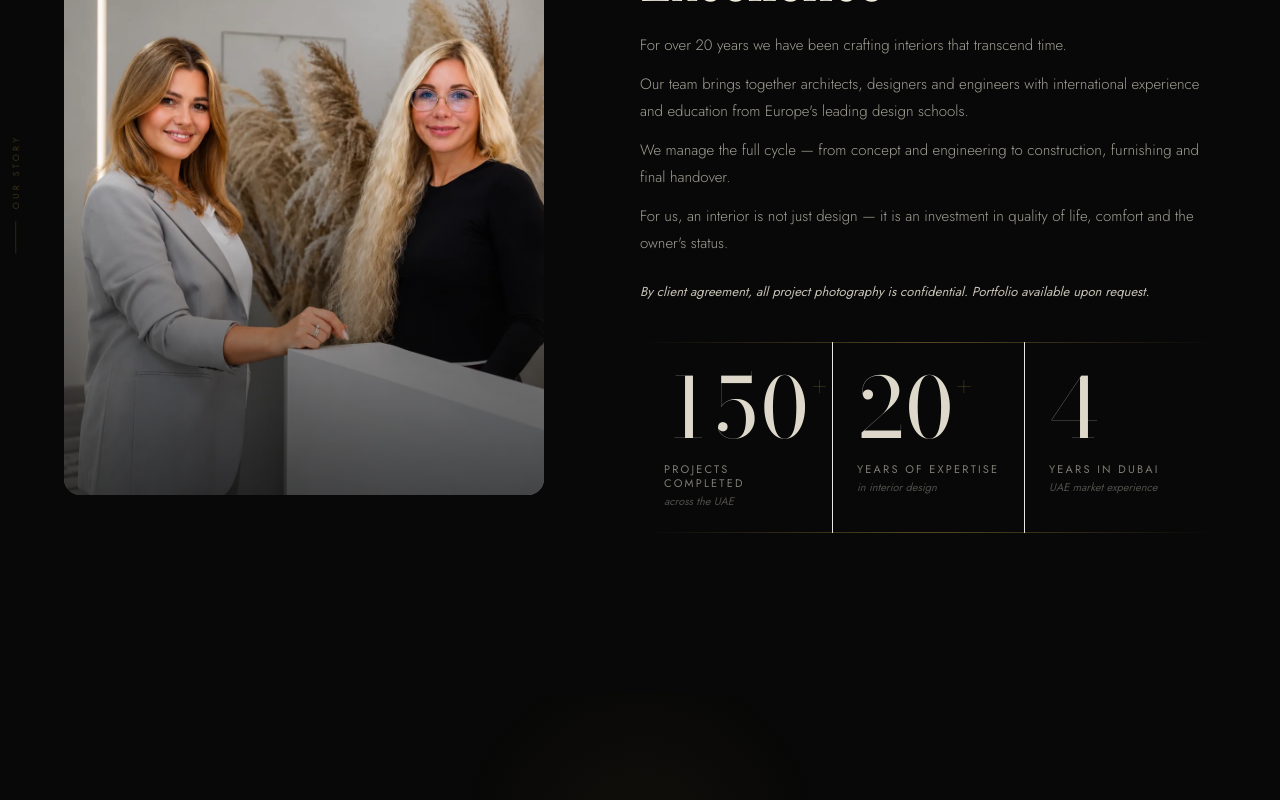
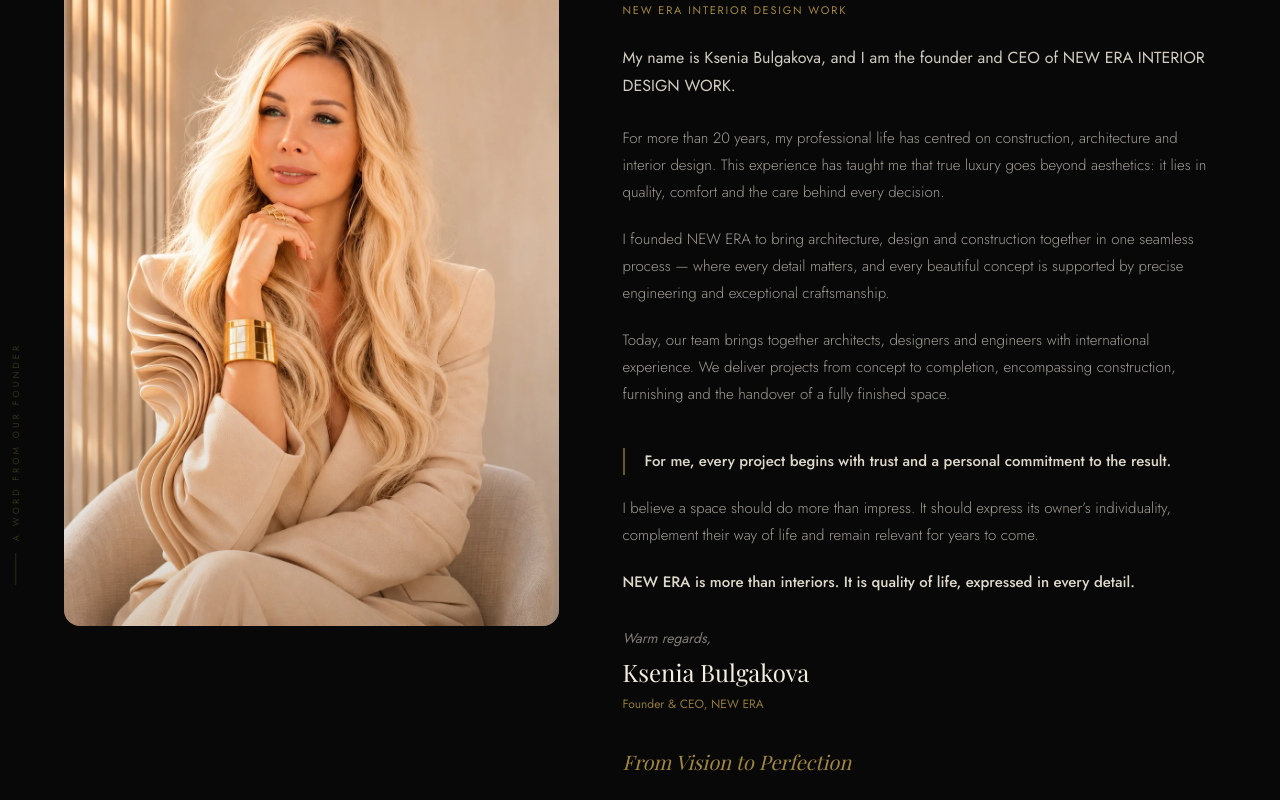
Before and after one commit to nekko4044-lgtm/neweraexclusive, a Next.js app: page /en in a window 1280 px wide. Shown: the part 1200-2000 px from the top of the page. Built offline with nearby package versions, Linux system fonts and the light colour scheme; a web font is replaced by a local one.

Commit message:
Update founder portrait and message in three languages

```diff
--- a/components/About.tsx
+++ b/components/About.tsx
@@ -54,18 +54,18 @@ export default function About() {
         <span className="font-body text-[9px] uppercase tracking-[0.35em] text-gold/25 whitespace-nowrap">{t('eyebrow')}</span>
       </div>
 
-      <div className="max-w-6xl mx-auto grid md:grid-cols-[1fr_1.2fr] gap-16 md:gap-24 items-start">
+      <div className="max-w-6xl mx-auto grid md:grid-cols-[1fr_1.2fr] gap-10 md:gap-16 items-start">
 
         {/* LEFT — team photo */}
-        <div ref={r1} className="reveal relative aspect-[3/4] overflow-hidden rounded-2xl bg-stone">
+        <div ref={r1} className="reveal relative aspect-[3/4] overflow-hidden rounded-2xl bg-stone md:sticky md:top-28">
           <Image
-            src="/team.webp"
-            alt="New Era Exclusive Team"
+            src="/ksenia-bulgakova.webp"
+            alt={t('portraitAlt')}
             fill
             className="object-cover object-top"
             sizes="(max-width: 768px) 100vw, 45vw"
           />
-          <div className="absolute inset-0 bg-gradient-to-b from-transparent via-transparent to-ink/60" />
+          <div className="absolute inset-0 bg-gradient-to-b from-transparent via-transparent to-ink/15" />
         </div>
 
         {/* RIGHT — text */}
@@ -80,13 +80,27 @@ export default function About() {
               {t('headline')}
             </h2>
 
-            <div className="flex flex-col gap-3">
+            <p className="font-body text-[11px] uppercase tracking-[0.16em] text-gold/80 leading-relaxed">{t('role')}<br /><span dir="ltr" className="inline-block mt-2">NEW ERA INTERIOR DESIGN WORK</span></p>
+            <p className="font-body text-[16px] leading-[1.8] text-cream/85">{t('intro').split('NEW ERA INTERIOR DESIGN WORK').map((part, i) => <span key={i}>{i > 0 && <bdi dir="ltr">NEW ERA INTERIOR DESIGN WORK</bdi>}{part}</span>)}</p>
+            <div className="flex flex-col gap-5">
               {t('body').split('\n').map((para, i) => (
                 <p key={i} className="font-body font-light text-cream/65 text-[15px] leading-[1.8]">
                   {para}
                 </p>
               ))}
             </div>
+          </div>
+
+          <div className="flex flex-col gap-5 font-body text-[15px] leading-[1.8]">
+            <p className="text-cream/90 font-medium border-s-2 border-gold/50 ps-5">{t('responsibility')}</p>
+            <p className="text-cream/65 font-light">{t('belief')}</p>
+            <p className="text-cream/90 font-medium">{t('closing')}</p>
+            <div className="pt-3">
+              <p className="italic text-cream/50 text-sm">{t('regards')}</p>
+              <p className="font-display text-2xl text-cream mt-2">{t('headline')}</p>
+              <p className="text-xs text-gold/70 mt-2">{t('signatureRole')}</p>
+            </div>
+            <p dir="ltr" className="font-display text-xl italic text-gold/80 pt-4">From Vision to Perfection</p>
           </div>
 
           {/* NDA note */}
--- a/messages/ar.json
+++ b/messages/ar.json
@@ -15,16 +15,24 @@
     "cta": "ابدأ مشروعك"
   },
   "about": {
-    "eyebrow": "قصتنا",
-    "headline": "أكثر من ٢٠ عاماً في السوق",
-    "body": "منذ أكثر من ٢٠ عاماً نصنع تصاميم تبقى راسخة عبر الزمن.\nفريقنا يجمع المعماريين والمصممين والمهندسين ذوي الخبرة الدولية والتأهيل من كبرى مدارس التصميم الأوروبية.\nنتولى الدورة الكاملة — من المفهوم والتصميم الهندسي إلى الإنشاء والتأثيث والتسليم النهائي.\nبالنسبة لنا، التصميم الداخلي ليس مجرد جماليات — إنه استثمار في جودة الحياة والراحة والمكانة.",
+    "eyebrow": "كلمة المؤسِّسة",
+    "headline": "كسينيا بولغاكوفا",
+    "body": "لأكثر من عشرين عاماً، ارتبطت مسيرتي المهنية بالبناء والعمارة والتصميم الداخلي. وقد رسّخت هذه الخبرة قناعتي بأن الفخامة الحقيقية تتجاوز الجمال؛ فهي تكمن في الجودة والراحة والعناية المدروسة بكل قرار.\nأسّست NEW ERA برؤية تجمع العمارة والتصميم والبناء ضمن منظومة متكاملة، تحظى فيها كل تفصيلة بالاهتمام، وتستند فيها كل فكرة جمالية إلى حلول هندسية دقيقة وتنفيذ متقن.\nاليوم، يضمّ فريقنا معماريين ومصمّمين ومهندسين ذوي خبرات دولية. ونتولّى تنفيذ المشاريع بكامل مراحلها، من تطوير الفكرة إلى البناء والتأثيث والتجهيز، وصولاً إلى تسليم المساحة جاهزة للاستخدام.",
     "stat1": "مشروع مكتمل",
     "stat1desc": "عبر الإمارات",
     "stat2": "سنوات خبرة",
     "stat2desc": "في تصميم الديكور",
     "stat3": "سنوات في دبي",
     "stat3desc": "في سوق الإمارات",
-    "nda": "وفقاً للاتفاقيات، تظل صور المشاريع سرية. المحفظة متاحة عند الطلب."
+    "nda": "نحترم خصوصية عملائنا. تتوفّر صور المشاريع المنجزة عند الطلب، وفقاً لترتيبات السرية ذات الصلة.",
+    "role": "المؤسِّسة والرئيسة التنفيذية",
+    "intro": "أنا كسينيا بولغاكوفا، مؤسِّسة شركة NEW ERA INTERIOR DESIGN WORK ورئيستها التنفيذية.",
+    "responsibility": "بالنسبة إليّ، يقوم كل مشروع، قبل كل شيء، على الثقة والمسؤولية الشخصية عن النتيجة.",
+    "belief": "أؤمن بأن المساحة لا ينبغي أن تكتفي بإبهار من يراها، بل أن تعكس شخصية مالكها، وتنسجم مع أسلوب حياته، وتحافظ على قيمتها وجمالها على مرّ الزمن.",
+    "closing": "NEW ERA أكثر من مجرد تصميم داخلي؛ إنها جودة حياة تتجلّى في كل تفصيلة.",
+    "regards": "مع خالص التقدير،",
+    "signatureRole": "المؤسِّسة والرئيسة التنفيذية، NEW ERA",
+    "portraitAlt": "كسينيا بولغاكوفا، مؤسِّسة NEW ERA ورئيستها التنفيذية"
   },
   "services": {
     "eyebrow": "ما نقدمه",
--- a/messages/en.json
+++ b/messages/en.json
@@ -15,16 +15,24 @@
     "cta": "Start Your Project"
   },
   "about": {
-    "eyebrow": "Our Story",
-    "headline": "Over 20 Years of Excellence",
-    "body": "For over 20 years we have been crafting interiors that transcend time.\nOur team brings together architects, designers and engineers with international experience and education from Europe's leading design schools.\nWe manage the full cycle — from concept and engineering to construction, furnishing and final handover.\nFor us, an interior is not just design — it is an investment in quality of life, comfort and the owner's status.",
+    "eyebrow": "A word from our founder",
+    "headline": "Ksenia Bulgakova",
+    "body": "For more than 20 years, my professional life has centred on construction, architecture and interior design. This experience has taught me that true luxury goes beyond aesthetics: it lies in quality, comfort and the care behind every decision.\nI founded NEW ERA to bring architecture, design and construction together in one seamless process — where every detail matters, and every beautiful concept is supported by precise engineering and exceptional craftsmanship.\nToday, our team brings together architects, designers and engineers with international experience. We deliver projects from concept to completion, encompassing construction, furnishing and the handover of a fully finished space.",
     "stat1": "Projects Completed",
     "stat1desc": "across the UAE",
     "stat2": "Years of Expertise",
     "stat2desc": "in interior design",
     "stat3": "Years in Dubai",
     "stat3desc": "UAE market experience",
-    "nda": "By client agreement, all project photography is confidential. Portfolio available upon request."
+    "nda": "We respect our clients’ privacy. Photographs of completed projects are available on request, subject to the relevant confidentiality arrangements.",
+    "role": "Founder & CEO",
+    "intro": "My name is Ksenia Bulgakova, and I am the founder and CEO of NEW ERA INTERIOR DESIGN WORK.",
+    "responsibility": "For me, every project begins with trust and a personal commitment to the result.",
+    "belief": "I believe a space should do more than impress. It should express its owner’s individuality, complement their way of life and remain relevant for years to come.",
+    "closing": "NEW ERA is more than interiors. It is quality of life, expressed in every detail.",
+    "regards": "Warm regards,",
+    "signatureRole": "Founder & CEO, NEW ERA",
+    "portraitAlt": "Ksenia Bulgakova, Founder and CEO of NEW ERA"
   },
   "services": {
     "eyebrow": "What We Do",
--- a/messages/ru.json
+++ b/messages/ru.json
@@ -15,16 +15,24 @@
     "cta": "Начать проект"
   },
   "about": {
-    "eyebrow": "Наша история",
-    "headline": "Более 20 лет на рынке",
-    "body": "Более 20 лет мы создаём интерьеры, которые остаются актуальными вне времени.\nНаша команда объединяет архитекторов, дизайнеров и инженеров с международным опытом и профильным образованием ведущих европейских школ дизайна.\nМы берём на себя полный цикл работ — от разработки концепции до строительства, комплектации и финальной сдачи объекта.\nДля нас интерьер — это не просто дизайн. Это инвестиция в качество жизни, комфорт и статус владельца.",
+    "eyebrow": "Обращение основателя",
+    "headline": "Ксения Булгакова",
+    "body": "Более 20 лет моя профессиональная деятельность связана со строительством, архитектурой и созданием интерьеров. За эти годы я убедилась, что настоящая роскошь — это не только эстетика, но и качество, комфорт, продуманность каждого решения.\nСоздавая NEW ERA, я стремилась объединить архитектуру, дизайн и строительство в единую систему, где каждая деталь имеет значение, а за красивой концепцией стоят точные инженерные решения и высокий уровень исполнения.\nСегодня наша команда объединяет архитекторов, дизайнеров и инженеров с международным опытом. Мы реализуем проекты полного цикла — от разработки концепции до строительства, комплектации и передачи готового объекта.",
     "stat1": "Завершённых проектов",
     "stat1desc": "по всему ОАЭ",
     "stat2": "Лет опыта",
     "stat2desc": "в дизайне интерьеров",
     "stat3": "Года в Дубае",
     "stat3desc": "на рынке ОАЭ",
-    "nda": "Согласно договорам, фотографии объектов конфиденциальны. Портфолио — по запросу."
+    "nda": "Мы уважаем приватность наших клиентов. Фотографии реализованных объектов предоставляются по запросу с соблюдением условий конфиденциальности.",
+    "role": "Основатель и руководитель",
+    "intro": "Меня зовут Ксения Булгакова. Я — основатель и руководитель компании NEW ERA INTERIOR DESIGN WORK.",
+    "responsibility": "Для меня каждый проект — это прежде всего доверие и личная ответственность за результат.",
+    "belief": "Я верю, что пространство должно не просто впечатлять, а отражать индивидуальность владельца, соответствовать его образу жизни и оставаться актуальным вне времени.",
+    "closing": "NEW ERA — это больше, чем интерьеры. Это качество жизни, воплощённое в каждой детали.",
+    "regards": "С уважением,",
+    "signatureRole": "Founder & CEO, NEW ERA",
+    "portraitAlt": "Ксения Булгакова — основатель и руководитель NEW ERA"
   },
   "services": {
     "eyebrow": "Что мы делаем",
```
Also changed, not shown: public/ksenia-bulgakova.webp (added).
